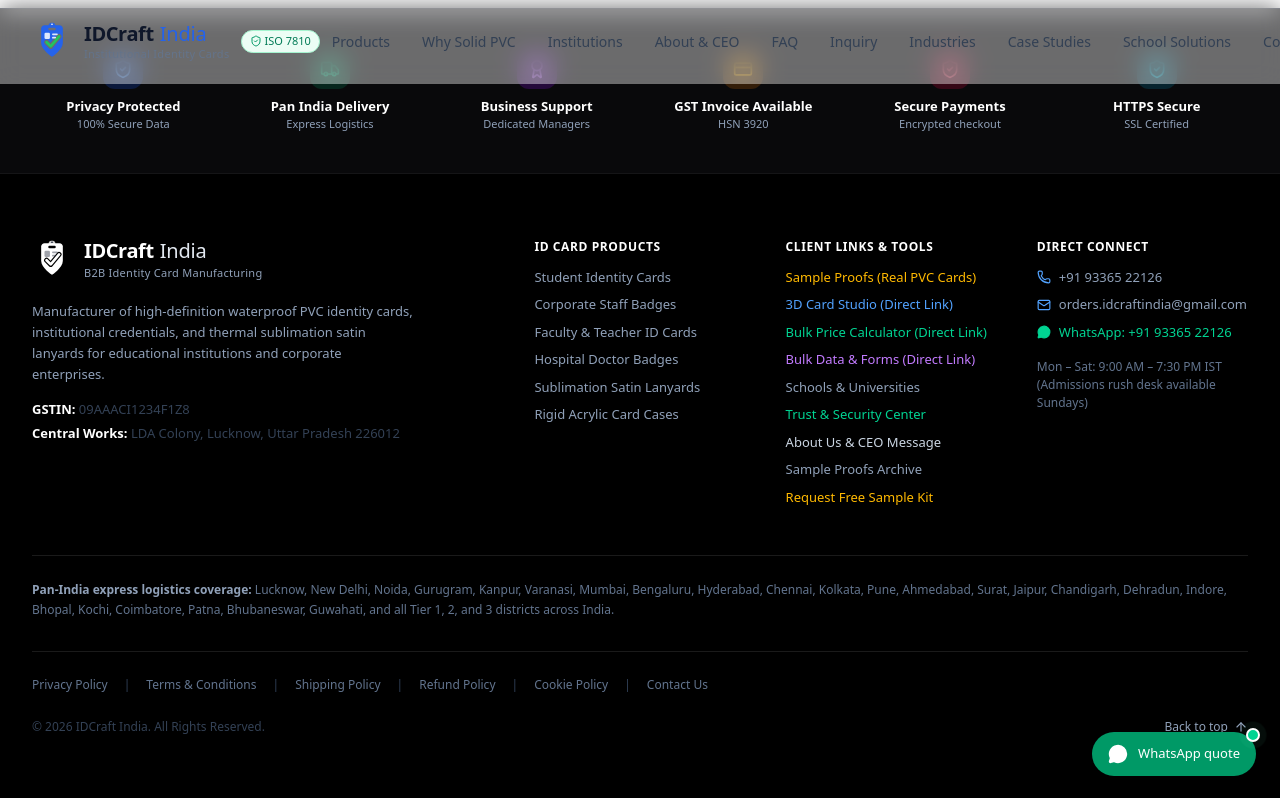
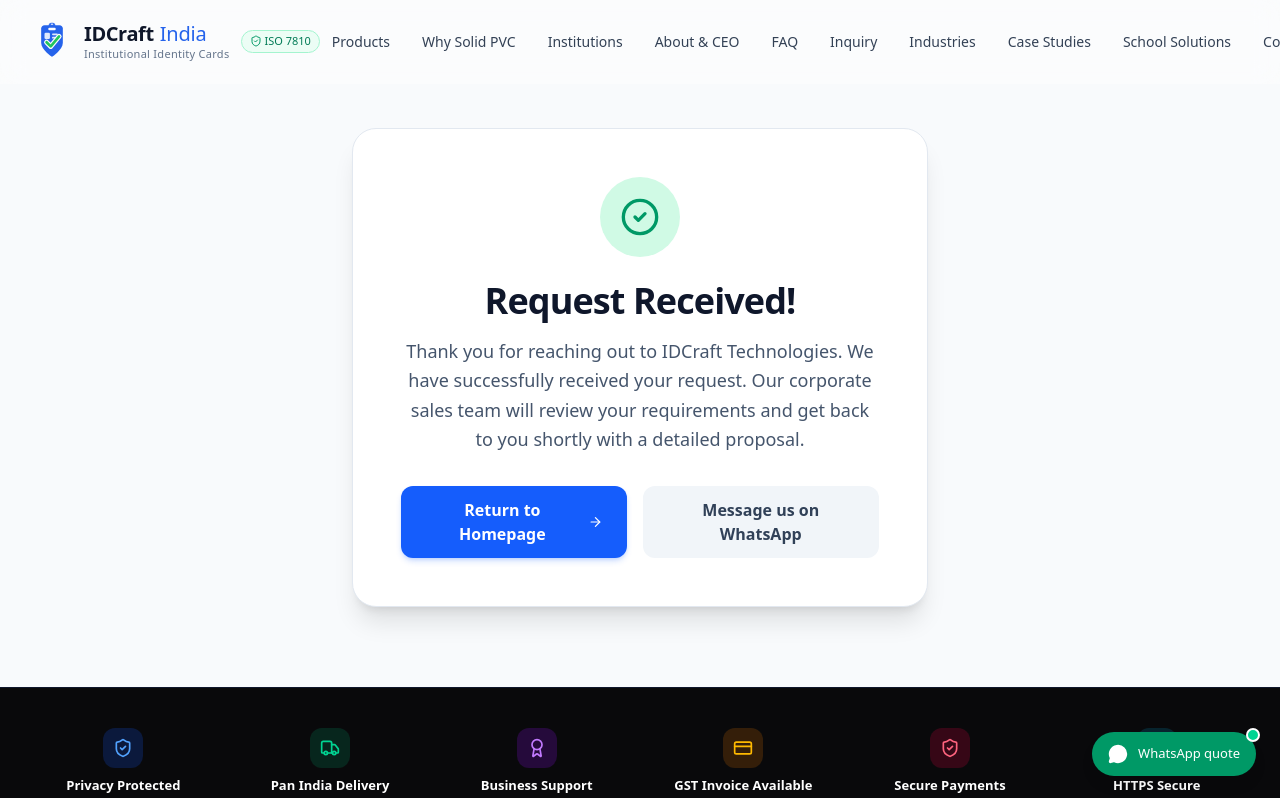
Before and after one commit to idddkkdkdkdkdkdkdfmkor/v-rn-kjgrngilregrnguerbgtjhlgrjfrjlfrbjerlkdgnfrjbrn, a React (Vite) app: page /thank-you in a window 1280 px wide. Shown: the top 798 px of the page. Built offline with nearby package versions, Linux system fonts and the light colour scheme.

Commit message:
Add /thank-you page for lead routing

```diff
--- a/src/App.tsx
+++ b/src/App.tsx
@@ -31,6 +31,7 @@
 const CorporateSolutionsPage = React.lazy(() => import('./components/solutions/CorporateSolutionsPage').then(m => ({ default: m.CorporateSolutionsPage })));
 const IndustriesPage = React.lazy(() => import('./components/IndustriesPage').then(m => ({ default: m.IndustriesPage })));
 const TrustCenterPage = React.lazy(() => import('./components/TrustCenterPage').then(m => ({ default: m.TrustCenterPage })));
+const ThankYouPage = React.lazy(() => import('./pages/ThankYouPage'));
 const CaseStudiesPage = React.lazy(() => import('./components/CaseStudiesPage').then(m => ({ default: m.CaseStudiesPage })));
 const LoginPage = React.lazy(() => import('./components/portal/AuthPages').then(m => ({ default: m.LoginPage })));
 const RegisterPage = React.lazy(() => import('./components/portal/AuthPages').then(m => ({ default: m.RegisterPage })));
@@ -222,6 +223,7 @@
           <Route path="/refund-policy" element={<><Helmet><title>Refund & Cancellation Policy | ID Craft India</title></Helmet><RefundPolicy /></>} />
           <Route path="/cookie-policy" element={<><Helmet><title>Cookie Policy | ID Craft India</title></Helmet><CookiePolicy /></>} />
           <Route path="/contact" element={<><Helmet><title>Contact Us | ID Craft India</title></Helmet><ContactUsPage /></>} />
+          <Route path="/thank-you" element={<Suspense fallback={<Loader />}><ThankYouPage /></Suspense>} />
 
           {/* Client Portal & Authentication */}
           <Route path="/portal/login" element={<Suspense fallback={<Loader />}><LoginPage /></Suspense>} />
--- /dev/null
+++ b/src/pages/ThankYouPage.tsx
@@ -0,0 +1,49 @@
+import React from 'react';
+import { Helmet } from 'react-helmet-async';
+import { CheckCircle2, ArrowRight } from 'lucide-react';
+import { Link } from 'react-router-dom';
+
+const ThankYouPage: React.FC = () => {
+  return (
+    <div className="min-h-[70vh] flex items-center justify-center pt-32 pb-20 bg-slate-50 px-4">
+      <Helmet>
+        <title>Request Received | ID Craft India</title>
+        <meta name="robots" content="noindex, nofollow" />
+      </Helmet>
+
+      <div className="max-w-xl w-full bg-white rounded-3xl shadow-xl p-8 sm:p-12 text-center border border-slate-200">
+        <div className="w-20 h-20 bg-emerald-100 rounded-full flex items-center justify-center mx-auto mb-6">
+          <CheckCircle2 className="w-10 h-10 text-emerald-600" />
+        </div>
+
+        <h1 className="text-3xl sm:text-4xl font-bold text-slate-900 mb-4 tracking-tight">
+          Request Received!
+        </h1>
+
+        <p className="text-lg text-slate-600 mb-8 leading-relaxed">
+          Thank you for reaching out to IDCraft Technologies. We have successfully received your request. Our corporate sales team will review your requirements and get back to you shortly with a detailed proposal.
+        </p>
+
+        <div className="flex flex-col sm:flex-row gap-4 justify-center">
+          <Link
+            to="/"
+            className="inline-flex items-center justify-center px-6 py-3 rounded-xl bg-blue-600 text-white font-semibold hover:bg-blue-700 transition-colors shadow-md shadow-blue-600/20 gap-2"
+          >
+            Return to Homepage
+            <ArrowRight className="w-4 h-4" />
+          </Link>
+          <a
+            href="https://wa.me/919336522126"
+            target="_blank"
+            rel="noopener noreferrer"
+            className="inline-flex items-center justify-center px-6 py-3 rounded-xl bg-slate-100 text-slate-700 font-semibold hover:bg-slate-200 transition-colors"
+          >
+            Message us on WhatsApp
+          </a>
+        </div>
+      </div>
+    </div>
+  );
+};
+
+export default ThankYouPage;
```
